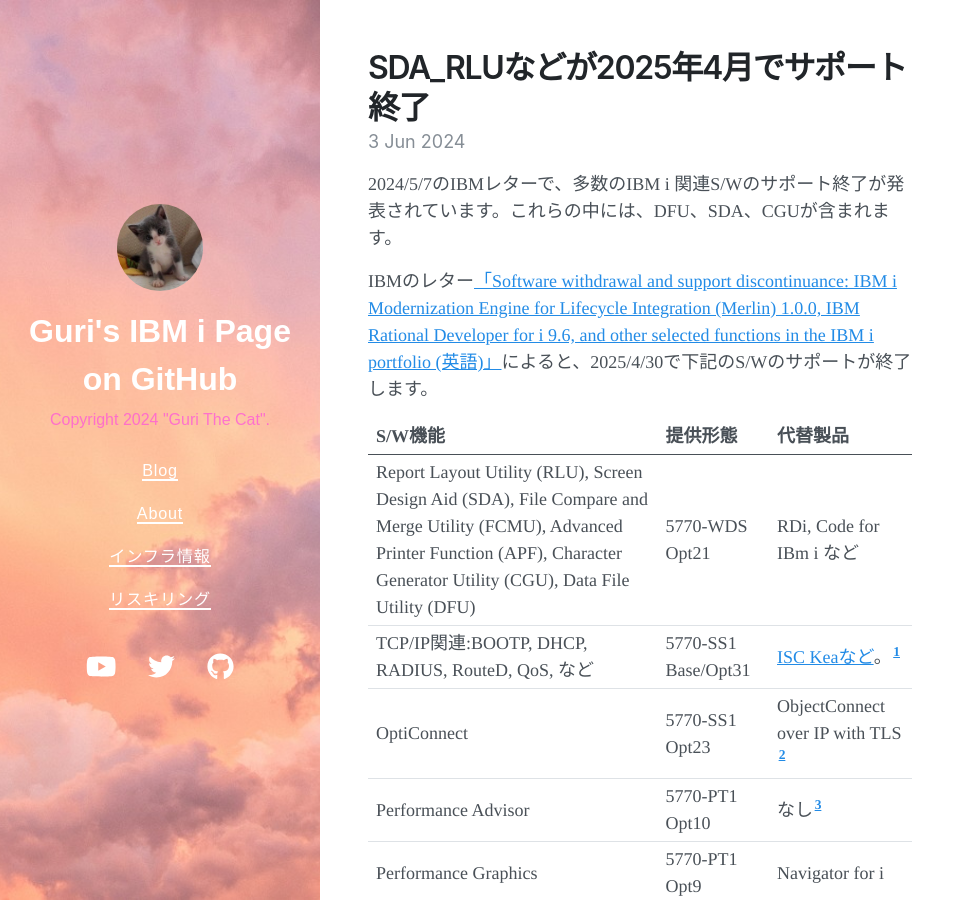
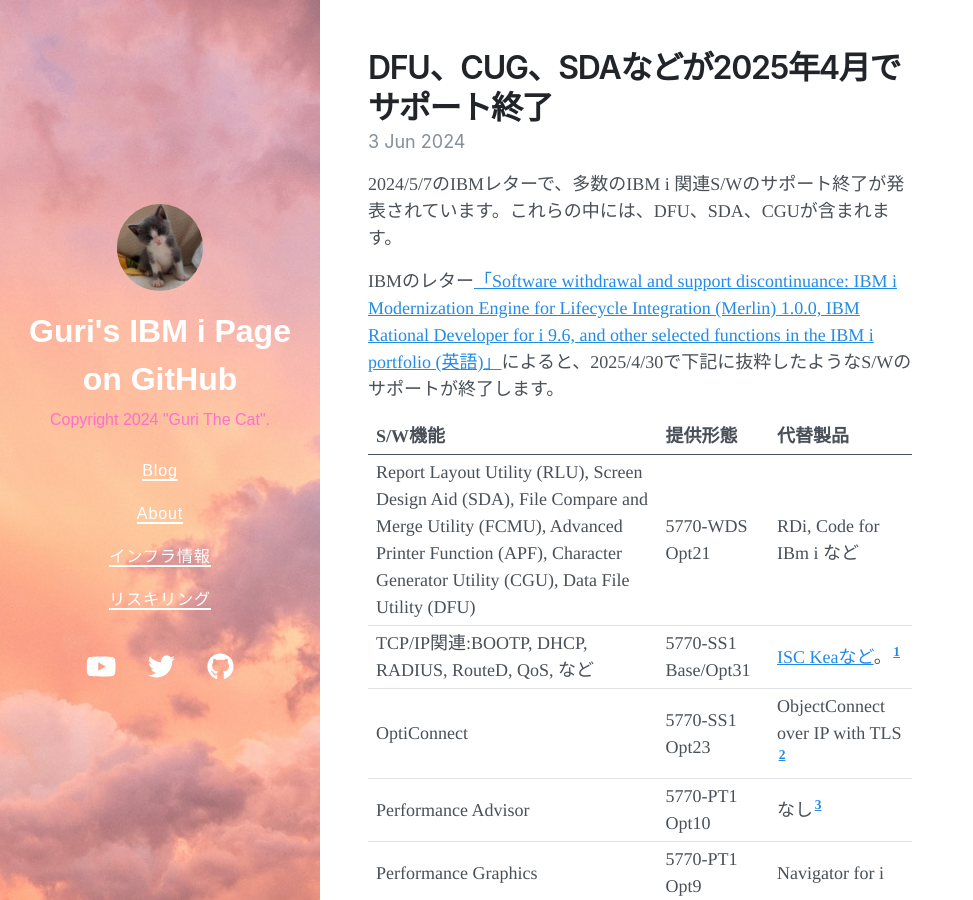
Before and after one commit to GuriCat/GuriPages, a Jekyll site: the page built from _posts/2024-06-03-DFU_CGU_SDAなどが2025年4月でサポート終了.markdown, in a window 1280 px wide and 900 px high. Shown: the whole window, without its empty margins (0-973 px from the left). Built offline with Jekyll 4.4.1, drawn with Linux system fonts in a browser that asks for light colours; nearby versions of some CDN libraries; a script that is not in the unit is left out.

Commit message:
Update post

```diff
--- a/_posts/2024-06-03-SDA_RLUなどが2025年4月でサポート終了.markdown
+++ b/_posts/2024-06-03-DFU_CGU_SDAなどが2025年4月でサポート終了.markdown
@@ -1,12 +1,12 @@
 ---
 layout: post
-title:  "SDA_RLUなどが2025年4月でサポート終了"
+title:  "DFU、CUG、SDAなどが2025年4月でサポート終了"
 date:   2024-06-03 13:48:37 +0900
 tags: [TCP/IP, Merlin, その他]
 ---
 2024/5/7のIBMレターで、多数のIBM i 関連S/Wのサポート終了が発表されています。これらの中には、DFU、SDA、CGUが含まれます。
 
-IBMのレター[「Software withdrawal and support discontinuance: IBM i Modernization Engine for Lifecycle Integration (Merlin) 1.0.0, IBM Rational Developer for i 9.6, and other selected functions in the IBM i portfolio (英語)」](https://www.ibm.com/docs/en/announcements/end-marketing-end-support-i-merlin-10-rdi-96-selected-i-functions){:target="_blank"}によると、2025/4/30で下記のS/Wのサポートが終了します。
+IBMのレター[「Software withdrawal and support discontinuance: IBM i Modernization Engine for Lifecycle Integration (Merlin) 1.0.0, IBM Rational Developer for i 9.6, and other selected functions in the IBM i portfolio (英語)」](https://www.ibm.com/docs/en/announcements/end-marketing-end-support-i-merlin-10-rdi-96-selected-i-functions){:target="_blank"}によると、2025/4/30で下記に抜粋したようなS/Wのサポートが終了します。
 
 |S/W機能|提供形態|代替製品|
 |----|-----|--|
```
